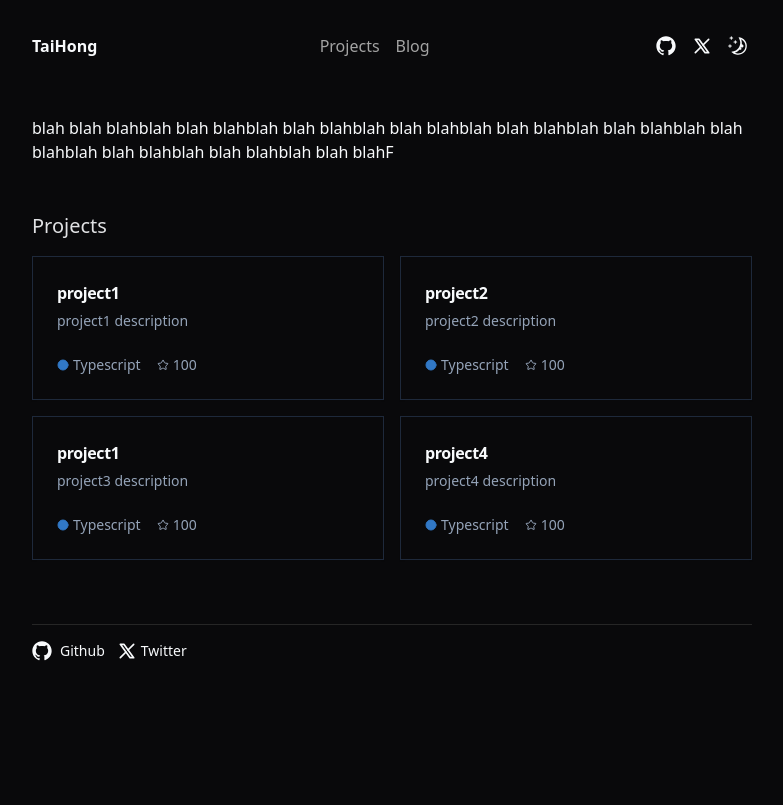
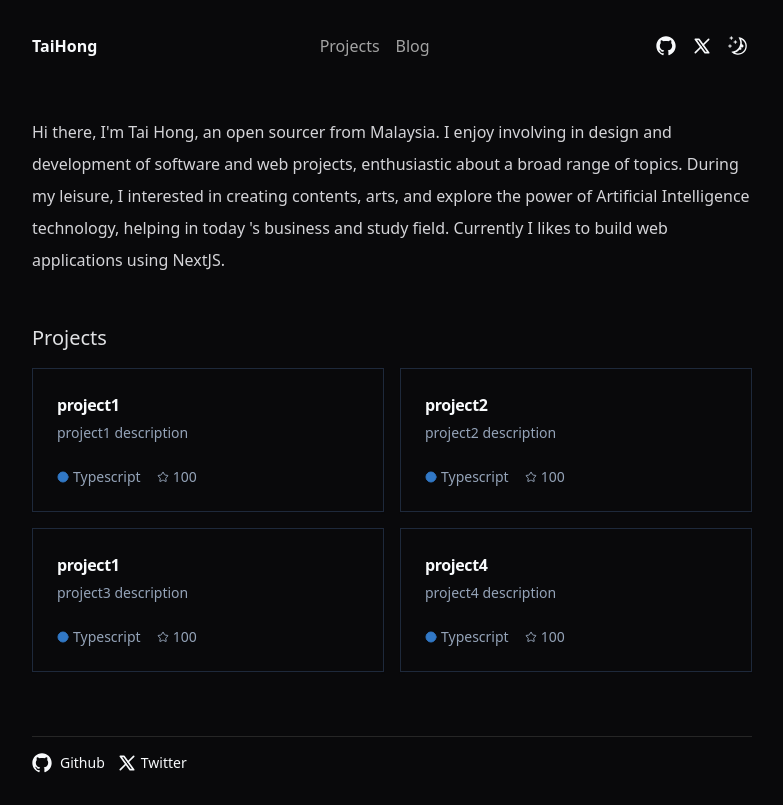
Before and after one commit to xXQiuChenXx/QiuChen, a Next.js app: page / in a window 1280 px wide. Shown: the whole page, without its empty margins (248-1031 px from the left). Built offline with nearby package versions, Linux system fonts and the light colour scheme.

Commit message:
personal description

```diff
--- a/src/app/page.tsx
+++ b/src/app/page.tsx
@@ -6,8 +6,14 @@ import { ProjectCard } from "@/components/ProjectCard";
 export default function Home() {
   return (
     <main className="grid items-center py-5 md:py-14 gap-12 pb-10 md:pb-12">
-      blah blah blahblah blah blahblah blah blahblah blah blahblah blah blahblah
-      blah blahblah blah blahblah blah blahblah blah blahblah blah blahF
+      <p className="text-zinc-300 leading-loose">
+        Hi there, I{`'`}m Tai Hong, an open sourcer from Malaysia. I enjoy
+        involving in design and development of software and web projects,
+        enthusiastic about a broad range of topics.
+        During my leisure, I interested in creating contents, arts, and explore the power of Artificial Intelligence technology,
+        helping in today {`'s`} business and study field.
+        Currently I likes to build web applications using NextJS.
+      </p>
       <section className="space-y-4">
         <h2 className="prose prose-zinc text-xl font-semibold dark:prose-invert">
           <Link
@@ -19,7 +25,7 @@ export default function Home() {
           </Link>
         </h2>
         <div className="grid grid-cols-1 gap-4 md:grid-cols-2">
-            <Projects />
+          <Projects />
         </div>
       </section>
     </main>
@@ -35,5 +41,5 @@ async function Projects() {
         <ProjectCard key={project.name} project={project} />
       ))}
     </>
-  )
+  );
 }
```
